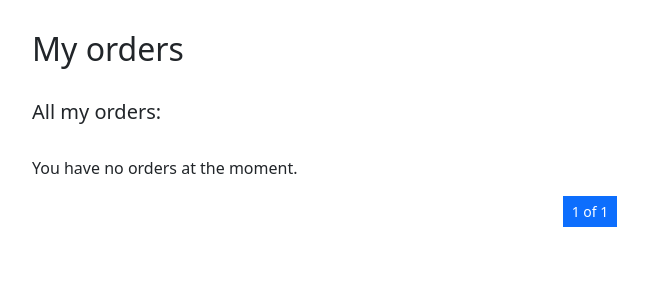
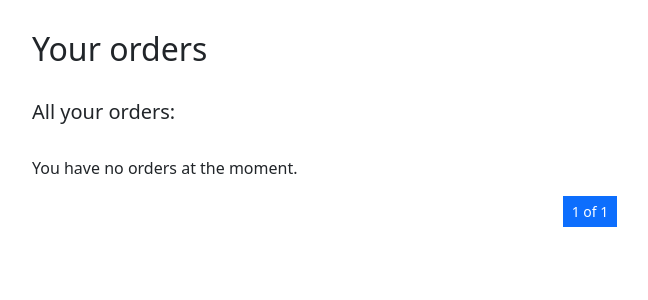
Before and after one commit to 00riddle00/auto-service, a Django app: page /my-orders/ in a window 1280 px wide. Shown: the part 76-376 px from the top of the page, without its empty margins (50-698 px from the left). Run offline with Django 4.2, Linux system fonts and the light colour scheme; a user stored in the database is signed in; data comes from the database, SQL or seed files in the repository.

Commit message:
[Problem P34] Minor changes.

```diff
--- a/auto_service/urls.py
+++ b/auto_service/urls.py
@@ -18,15 +18,16 @@ from django.conf import settings
 from django.conf.urls.static import static
 from django.contrib import admin
 from django.urls import include, path
+
 from service import views as service_views
 
 urlpatterns = (
     [
         path("admin/", admin.site.urls),
         path("accounts/", include("django.contrib.auth.urls")),
-        path("register/", service_views.register, name="register"),
+        path("accounts/register/", service_views.register, name="register"),
         path(
-            "register/done/",
+            "accounts/register/done/",
             service_views.register_complete,
             name="register-complete",
         ),
--- a/service/models.py
+++ b/service/models.py
@@ -205,6 +205,10 @@ class Profile(models.Model):
     def __str__(self):
         return f"{self.user.username} profile"
 
+    class Meta:
+        verbose_name = "Profile"
+        verbose_name_plural = "Profiles"
+
     def save(self, *args, **kwargs):
         super().save(*args, **kwargs)
         img = Image.open(self.picture.path)
@@ -212,7 +216,3 @@ class Profile(models.Model):
             output_size = (300, 300)
             img.thumbnail(output_size)
             img.save(self.picture.path)
-
-    class Meta:
-        verbose_name = "Profile"
-        verbose_name_plural = "Profiles"
--- a/service/templates/base.html
+++ b/service/templates/base.html
@@ -47,7 +47,7 @@
                     <li class="nav-item dropdown">
                         <a class="nav-link dropdown-toggle" href="#" role="button" data-bs-toggle="dropdown"
                            aria-expanded="false">
-                        <img src="{{ user.profile.picture.url }}" alt="profile-picture" width="25" height="25">
+                            <img src="{{ user.profile.picture.url }}" alt="profile-picture" width="25" height="25">
                             {{ user.get_username }}
                         </a>
                         <ul class="dropdown-menu">
--- a/service/templates/user_orders.html
+++ b/service/templates/user_orders.html
@@ -1,11 +1,11 @@
 {% extends "base.html" %}
 
-{% block title %}My Orders{% endblock %}
+{% block title %}Your Orders{% endblock %}
 
 {% block content %}
-<h2>My orders</h2>
+<h2>Your orders</h2>
 <br>
-<h5>All my orders:</h5>
+<h5>All your orders:</h5>
 <br>
 {% if user_orders %}
     <div class="row">
```
Also changed, not shown: requirements.txt (line endings or trailing spaces).
